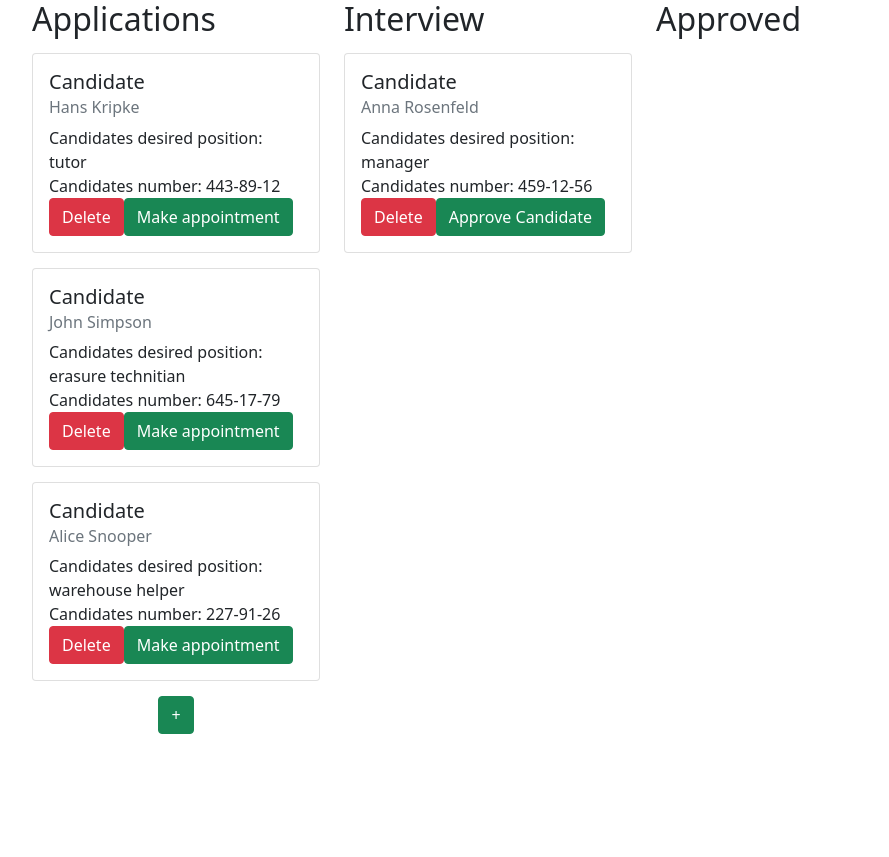
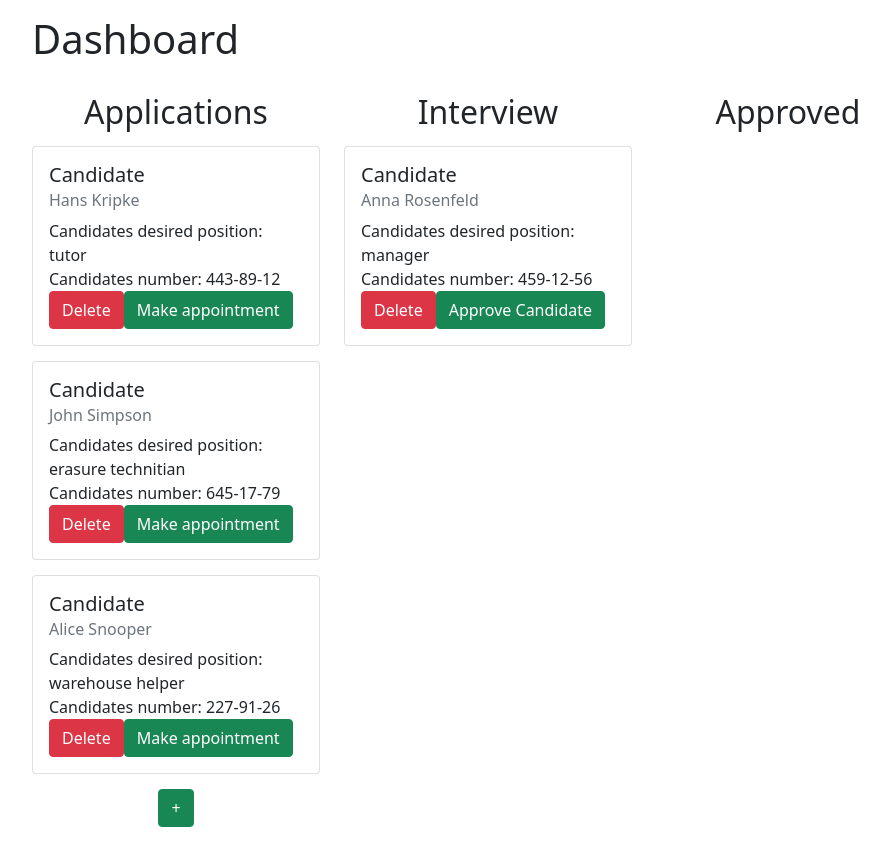
Before and after one commit to solarenergy990/cards-app-ts, a React (Create React App) app: page / in a window 1280 px wide. Shown: the whole page, without its empty margins (152-1041 px from the left). Before the commit the page ends 800 px from the top, so only its background shows below. Built offline with nearby package versions, Linux system fonts and the light colour scheme.

Commit message:
creates Header component & ListContainerComponent

```diff
--- a/src/components/App/App.tsx
+++ b/src/components/App/App.tsx
@@ -1,11 +1,15 @@
 import Container from '../Container/Container';
 import Dashboard from '../Dashboard/Dashboard';
+import Header from '../Header/Header';
 
 const App = () => {
   return (
-    <Container>
-      <Dashboard />
-    </Container>
+    <>
+      <Header />
+      <Container>
+        <Dashboard />
+      </Container>
+    </>
   );
 };
 
--- a/src/components/Container/Container.module.scss
+++ b/src/components/Container/Container.module.scss
@@ -8,7 +8,7 @@
 @media screen and (min-width: 768px) {
   .container {
     width: 768px;
-    padding: 0px 60px;
+    padding: 15px 60px;
   }
 }
 @media screen and (min-width: 1024px) {
--- a/src/components/Dashboard/ApplicationList/ApplicationList.module.scss
+++ b/src/components/Dashboard/ApplicationList/ApplicationList.module.scss
@@ -1,11 +1,3 @@
-.list {
-  margin-right: 24px;
-}
-
-.title {
-  margin-bottom: 15px;
-}
-
 .card {
   margin-bottom: 15px;
 }
--- a/src/components/Dashboard/ApplicationList/ApplicationList.tsx
+++ b/src/components/Dashboard/ApplicationList/ApplicationList.tsx
@@ -1,4 +1,5 @@
 import ApplicantCard from '../../ApplicantCard/ApplicantCard';
+import ListContainer from '../ListContainer/ListContainer';
 import s from './ApplicationList.module.scss';
 import { Button } from 'react-bootstrap';
 
@@ -11,10 +12,7 @@ interface Props {
 
 const ApplicationList = ({ applicants, setActive }: Props) => {
   return (
-    <>
-      <div className={s.list}>
-        <h2 className={s.title}>Applications</h2>
-
+    <ListContainer title={'Applications'}>
       <ul>
         {applicants.map(applicant => {
           const { id, status } = applicant;
@@ -38,8 +36,7 @@ const ApplicationList = ({ applicants, setActive }: Props) => {
           +
         </Button>
       </div>
-      </div>
-    </>
+    </ListContainer>
   );
 };
 
--- a/src/components/Dashboard/ApprovedList/ApprovedList.module.scss
+++ b/src/components/Dashboard/ApprovedList/ApprovedList.module.scss
@@ -1,11 +1,3 @@
-.list {
-  margin-right: 24px;
-}
-
-.title {
-  margin-bottom: 15px;
-}
-
 .card {
   margin-bottom: 15px;
 }
--- a/src/components/Dashboard/ApprovedList/ApprovedList.tsx
+++ b/src/components/Dashboard/ApprovedList/ApprovedList.tsx
@@ -1,5 +1,6 @@
 import React from 'react';
 import ApplicantCard from '../../ApplicantCard/ApplicantCard';
+import ListContainer from '../ListContainer/ListContainer';
 import s from './ApprovedList.module.scss';
 
 import IApplicant from '../../../interfaces/IApplicant.inteface';
@@ -10,16 +11,14 @@ type Props = {
 
 const ApprovedList = ({ applicants }: Props) => {
   return (
-    <>
-      <div className={s.list}>
-        <h2 className={s.title}>Approved</h2>
-
+    <ListContainer title={'Approved'}>
       <ul>
         {applicants.map(applicant => {
           const { id, status } = applicant;
 
           return (
             <div className={s.card} key={id}>
+
               {status === 'approved' && (
                 <ApplicantCard applicantsData={applicant} />
               )}
@@ -27,8 +26,7 @@ const ApprovedList = ({ applicants }: Props) => {
           );
         })}
       </ul>
-      </div>
-    </>
+    </ListContainer>
   );
 };
 
--- a/src/components/Dashboard/Dashboard.tsx
+++ b/src/components/Dashboard/Dashboard.tsx
@@ -21,7 +21,6 @@ const Dashboard = () => {
       </Modal>
       <ApplicationList applicants={applicants} setActive={setModalActive} />
       <InterviewList applicants={applicants} />
-
       <ApprovedList applicants={applicants} />
     </>
   );
--- a/src/components/Dashboard/InterviewList/InterviewList.module.scss
+++ b/src/components/Dashboard/InterviewList/InterviewList.module.scss
@@ -1,10 +1,3 @@
-.list {
-  margin-right: 24px;
-}
-
-.title {
-  margin-bottom: 15px;
-}
 
 .card {
   margin-bottom: 15px;
--- a/src/components/Dashboard/InterviewList/InterviewList.tsx
+++ b/src/components/Dashboard/InterviewList/InterviewList.tsx
@@ -1,5 +1,6 @@
 import React from 'react';
 import ApplicantCard from '../../ApplicantCard/ApplicantCard';
+import ListContainer from '../ListContainer/ListContainer';
 import s from './InterviewList.module.scss';
 
 import IApplicant from '../../../interfaces/IApplicant.inteface';
@@ -10,10 +11,7 @@ interface Props {
 
 const InterviewList = ({ applicants }: Props) => {
   return (
-    <>
-      <div className={s.list}>
-        <h2 className={s.title}>Interview</h2>
-
+    <ListContainer title={'Interview'}>
       <ul>
         {applicants.map(applicant => {
           const { id, status } = applicant;
@@ -27,8 +25,7 @@ const InterviewList = ({ applicants }: Props) => {
           );
         })}
       </ul>
-      </div>
-    </>
+    </ListContainer>
   );
 };
 
--- /dev/null
+++ b/src/components/Dashboard/ListContainer/ListContainer.module.scss
@@ -0,0 +1,10 @@
+.list {
+    margin-right: 24px;
+    width: 100%;
+  }
+
+  .title {
+    display: flex;
+    justify-content: center;
+    margin-bottom: 15px;
+  }
--- /dev/null
+++ b/src/components/Dashboard/ListContainer/ListContainer.tsx
@@ -0,0 +1,18 @@
+import React from 'react';
+import s from './ListContainer.module.scss';
+
+type Props = {
+  children: JSX.Element[] | JSX.Element;
+  title: string
+};
+
+const ListContainer = ({ children, title }: Props) => {
+  return (
+    <div className={s.list}>
+      <h2 className={s.title}>{title}</h2>
+      {children}
+    </div>
+  );
+};
+
+export default ListContainer
--- /dev/null
+++ b/src/components/Header/Header.tsx
@@ -0,0 +1,12 @@
+import React from 'react';
+import Container from '../Container/Container';
+
+const Header = () => {
+  return (
+    <Container>
+      <h1>Dashboard</h1>
+    </Container>
+  );
+};
+
+export default Header;
```
Lines whose indentation alone changed are shown as unchanged.
